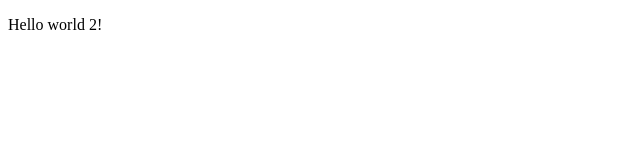
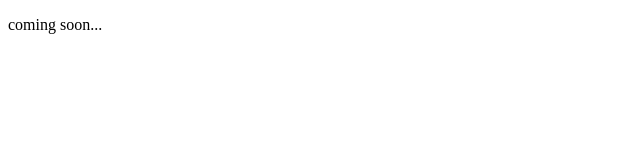
Before and after one commit to TripleLLL9/gamecrate, a plain HTML site: page index.html in a window 1280 px wide. Shown: the full height of the page, 0-640 px from the left. Drawn offline with Linux system fonts and the light colour scheme.

Commit message:
Update index.html

```diff
--- a/index.html
+++ b/index.html
@@ -1,9 +1,9 @@
 <!DOCTYPE html>
 <html>
     <head>
-        <title>Hello world 2!</title>
+        <title>GameCrate</title>
     </head>
     <body>
-        <p>Hello world 2!</p>
+        <p>coming soon...</p>
     </body>
 </html>
```
